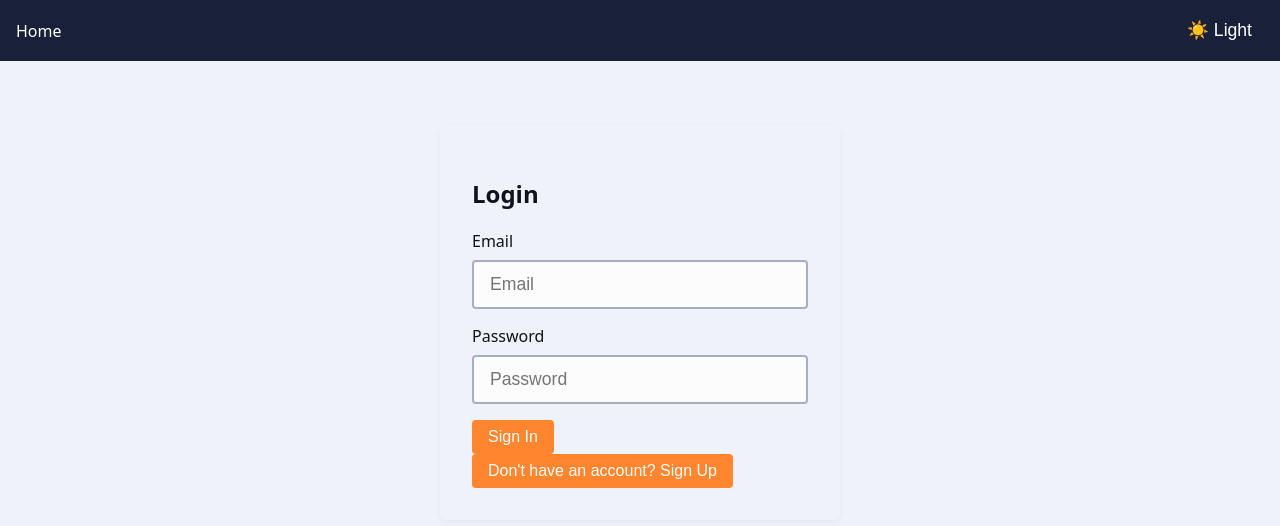
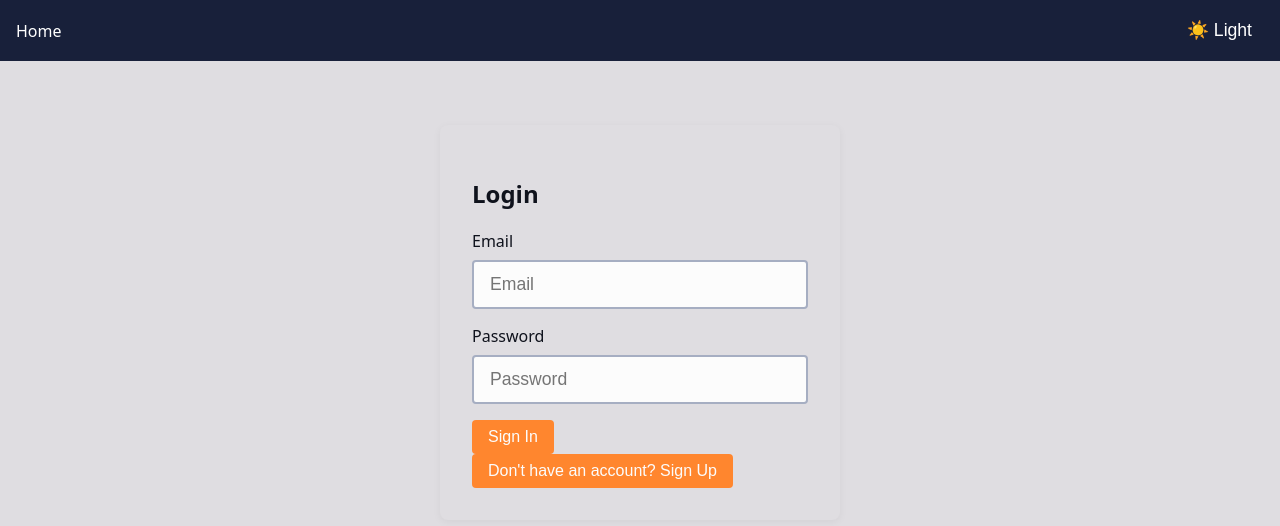
Before and after one commit to cswithen/trench-crusaders, a React (Vite) app: page /login in a window 1280 px wide. Shown: the top 526 px of the page. Built offline with nearby package versions, Linux system fonts and the light colour scheme; no server answers.

Commit message:
feat(background): adjusted colors to match trench-crusade

```diff
--- a/src/styles/variables.scss
+++ b/src/styles/variables.scss
@@ -43,7 +43,7 @@ $tc-arena-bg: var(--arena-bg);
     --tc-primary: oklch(25% 0.05 270);
     --tc-secondary: oklch(75% 0.03 270);
     --tc-accent: oklch(75% 0.18 50);
-    --tc-background: oklch(96% 0.01 270);
+    --tc-background: oklch(0.9006 0.0052 307.12);
     --tc-surface: oklch(99% 0 0);
     --tc-surface-alt: oklch(97% 0.01 270);
     --tc-text: oklch(18.5% 0.02 270);
@@ -90,7 +90,7 @@ $tc-arena-bg: var(--arena-bg);
     --tc-primary: oklch(18% 0.02 270);
     --tc-secondary: oklch(30% 0.03 270);
     --tc-accent: oklch(75% 0.18 50);
-    --tc-background: oklch(18% 0.01 270);
+    --tc-background: oklch(0.3418 0.0052 307.12);
     --tc-surface: oklch(18% 0.01 270);
     --tc-surface-alt: oklch(30% 0.03 270);
     --tc-text: oklch(98% 0.01 270);
```
